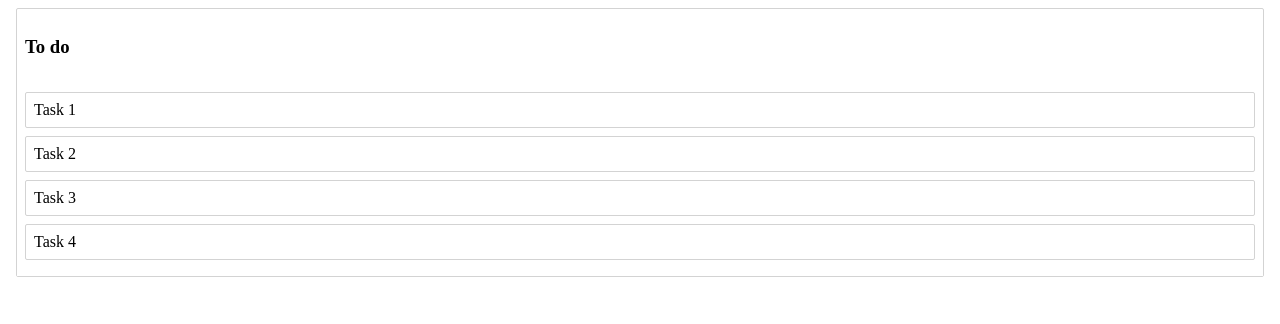
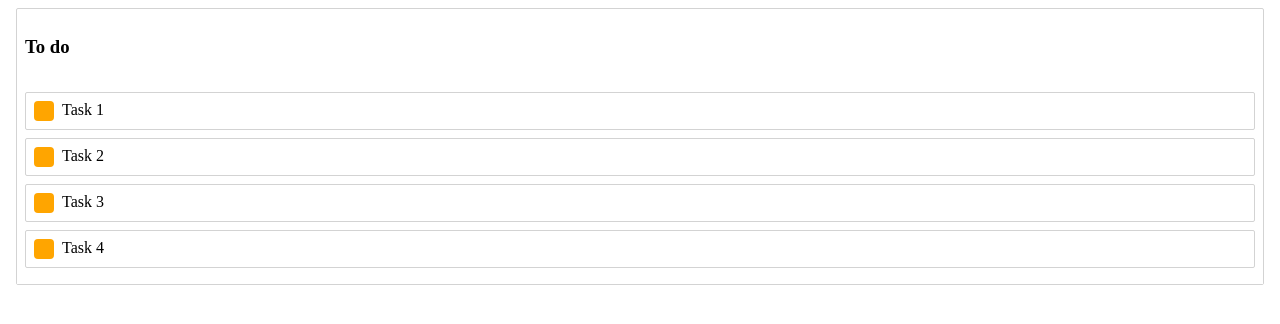
Before and after one commit to eanesparrago/2020.09-study-react_beautiful_dnd, a React (Create React App) app: page / in a window 1280 px wide. Shown: the top 324 px of the page. Built offline with nearby package versions, Linux system fonts and the light colour scheme.

Commit message:
Designate Control of Dragging for a react-beautiful-dnd Draggable with dragHandleProps

```diff
--- a/src/Task.js
+++ b/src/Task.js
@@ -9,6 +9,15 @@ const Container = styled.div`
   margin-bottom: 8px;
   transition: background-color 150ms;
   background-color: ${(p) => (p.isDragging ? "lightgreen" : "white")};
+  display: flex;
+`;
+
+const Handle = styled.div`
+  width: 20px;
+  height: 20px;
+  background-color: orange;
+  border-radius: 4px;
+  margin-right: 8px;
 `;
 
 export class Task extends Component {
@@ -18,10 +27,10 @@ export class Task extends Component {
         {(provided, snapshot) => (
           <Container
             {...provided.draggableProps}
-            {...provided.dragHandleProps}
             ref={provided.innerRef}
             isDragging={snapshot.isDragging}
           >
+            <Handle {...provided.dragHandleProps}></Handle>
             {this.props.task.content}
           </Container>
         )}
```
